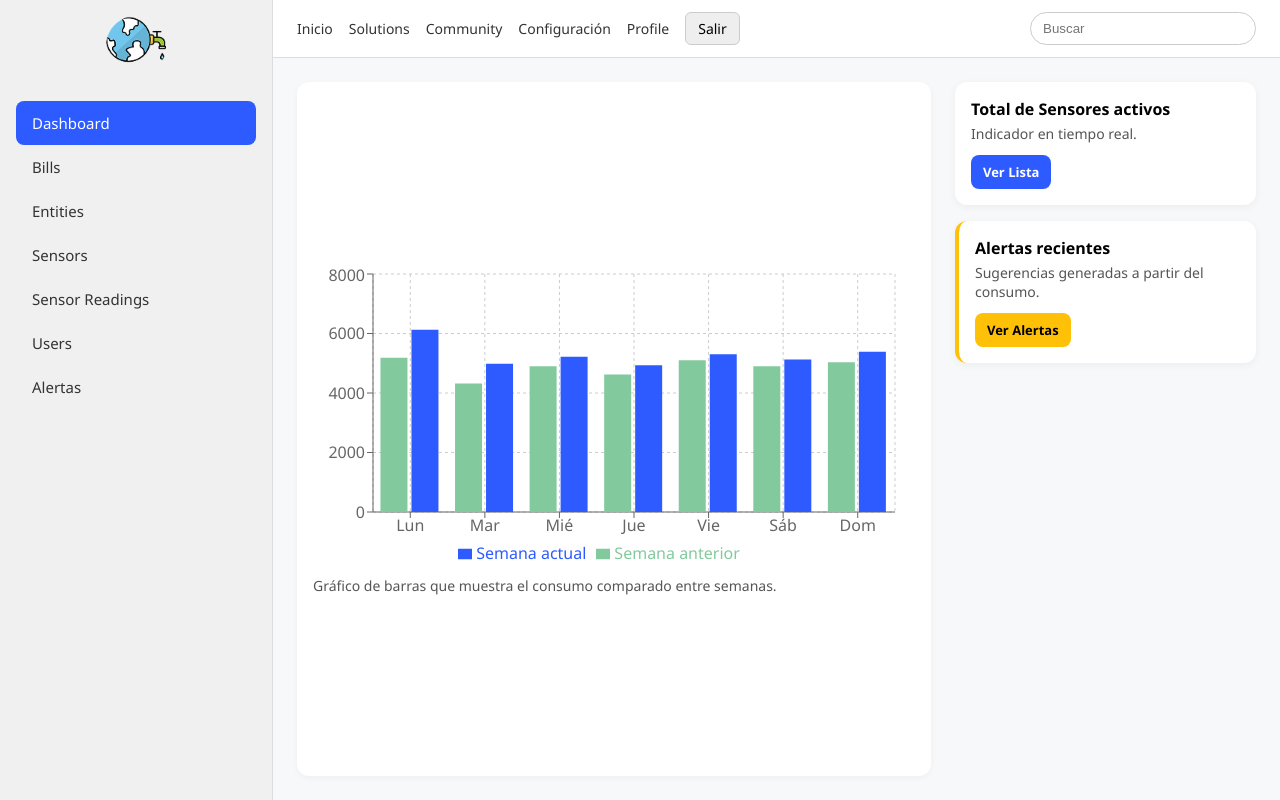
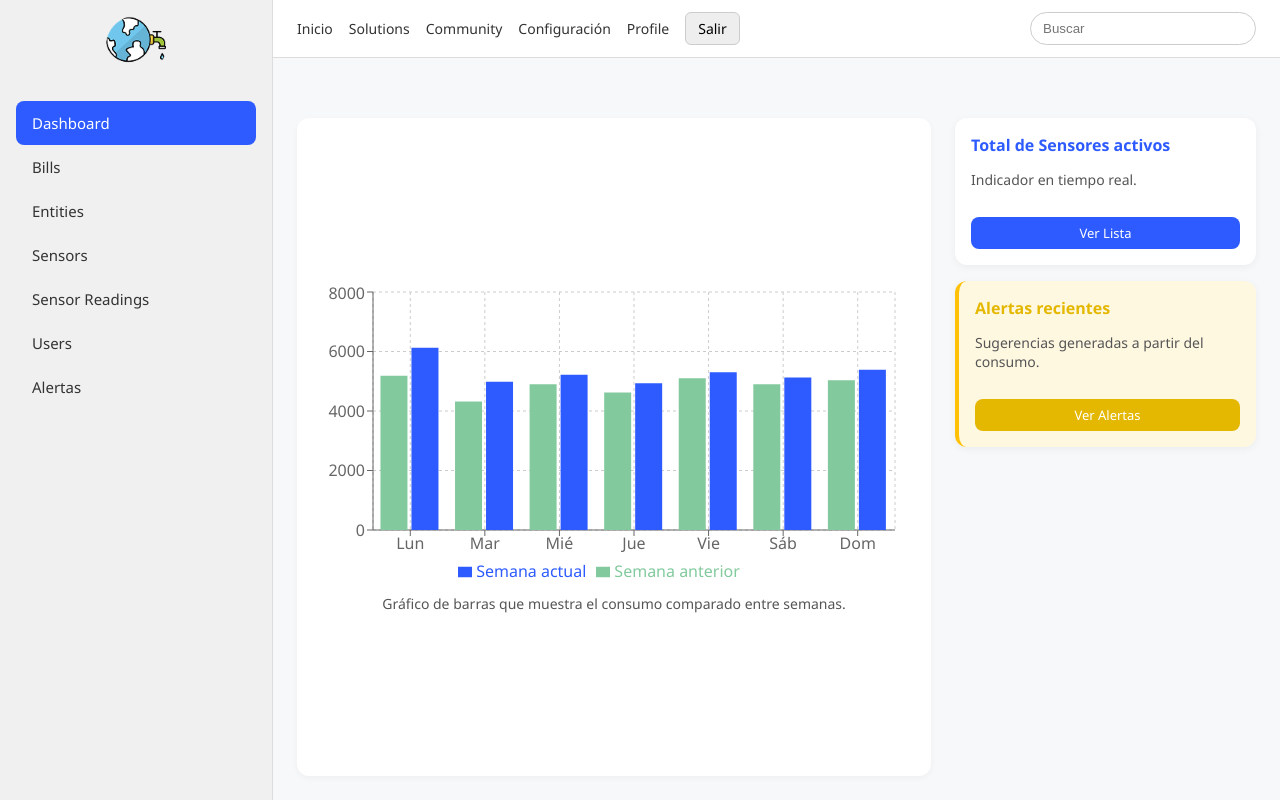
Before and after one commit to BraytoGBDX/AquaBrym-Frontend, a React (Vite) app: page /admin in a window 1280 px wide. Built offline with nearby package versions, Linux system fonts and the light colour scheme.

Commit message:
Fix: styles dashboard admin

```diff
--- a/src/pages/admin/Dashboard.jsx
+++ b/src/pages/admin/Dashboard.jsx
@@ -244,13 +244,9 @@ function AdminDashboard() {
               </>
             ) : activeSection === 'Entities' ? (
               <>
-                <div style={{ display: 'flex', justifyContent: 'space-between', alignItems: 'center', marginBottom: 16 }}>
+                <div className="header-actions-row">
                   <h2>Entidades</h2>
-                  <button
-                    className="btn btn-blue"
-                    style={{ padding: '8px 16px', borderRadius: 8, background: '#2d5bff', color: '#fff', border: 'none', cursor: 'pointer' }}
-                    onClick={() => setShowEntityForm(true)}
-                  >
+                  <button className="btn btn-blue" onClick={() => setShowEntityForm(true)}>
                     Crear Entidad
                   </button>
                 </div>
@@ -260,17 +256,10 @@ function AdminDashboard() {
                   data={entities}
                 />
                 {showEntityForm && (
-                  <div style={{
-                    position: 'fixed',
-                    top: 0, left: 0, width: '100vw', height: '100vh',
-                    background: 'rgba(0,0,0,0.2)', display: 'flex', alignItems: 'center', justifyContent: 'center', zIndex: 1000
-                  }}>
-                    <div style={{ background: '#fff', padding: 32, borderRadius: 12, boxShadow: '0 2px 12px rgba(0,0,0,0.15)', minWidth: 400 }}>
+                  <div className="modal-eliminar-overlay">
+                    <div className="modal-eliminar-content">
                       <EntityForm onSubmit={handleCreateEntity} />
-                      <button
-                        style={{ marginTop: 16, width: '100%', padding: '8px', borderRadius: 8, background: '#888', color: '#fff', border: 'none', cursor: 'pointer' }}
-                        onClick={() => setShowEntityForm(false)}
-                      >
+                      <button className="btn" onClick={() => setShowEntityForm(false)}>
                         Cancelar
                       </button>
                     </div>
@@ -279,13 +268,9 @@ function AdminDashboard() {
               </>
             ) : activeSection === 'Sensors' ? (
               <>
-                <div style={{ display: 'flex', justifyContent: 'space-between', alignItems: 'center', marginBottom: 16 }}>
+                <div className="header-actions-row">
                   <h2>Sensores</h2>
-                  <button
-                    className="btn btn-blue"
-                    style={{ padding: '8px 16px', borderRadius: 8, background: '#2d5bff', color: '#fff', border: 'none', cursor: 'pointer' }}
-                    onClick={() => setShowSensorForm(true)}
-                  >
+                  <button className="btn btn-blue" onClick={() => setShowSensorForm(true)}>
                     Crear Sensor
                   </button>
                 </div>
@@ -302,12 +287,8 @@ function AdminDashboard() {
                   }}
                 />
                 {showSensorForm && (
-                  <div style={{
-                    position: 'fixed',
-                    top: 0, left: 0, width: '100vw', height: '100vh',
-                    background: 'rgba(0,0,0,0.2)', display: 'flex', alignItems: 'center', justifyContent: 'center', zIndex: 1000
-                  }}>
-                    <div style={{ background: '#fff', padding: 32, borderRadius: 12, boxShadow: '0 2px 12px rgba(0,0,0,0.15)', minWidth: 400 }}>
+                  <div className="modal-eliminar-overlay">
+                    <div className="modal-eliminar-content">
                       <SensorForm
                         sensor={sensorToEdit}
                         onClose={() => {
@@ -317,7 +298,7 @@ function AdminDashboard() {
                         onSubmit={handleSaveSensor}
                       />
                       <button
-                        style={{ marginTop: 16, width: '100%', padding: '8px', borderRadius: 8, background: '#888', color: '#fff', border: 'none', cursor: 'pointer' }}
+                        className="btn"
                         onClick={() => {
                           setShowSensorForm(false);
                           setSensorToEdit(null);
@@ -331,13 +312,9 @@ function AdminDashboard() {
               </>
             ) : activeSection === 'Users' ? (
               <>
-                <div style={{ display: 'flex', justifyContent: 'space-between', alignItems: 'center', marginBottom: 16 }}>
+                <div className="header-actions-row">
                   <h2>Usuarios</h2>
-                  <button
-                    className="btn btn-blue"
-                    style={{ padding: '8px 16px', borderRadius: 8, background: '#2d5bff', color: '#fff', border: 'none', cursor: 'pointer' }}
-                    onClick={() => setShowForm(true)}
-                  >
+                  <button className="btn btn-blue" onClick={() => setShowForm(true)}>
                     Crear Usuario
                   </button>
                 </div>
@@ -347,17 +324,10 @@ function AdminDashboard() {
                   data={users}
                 />
                 {showForm && (
-                  <div style={{
-                    position: 'fixed',
-                    top: 0, left: 0, width: '100vw', height: '100vh',
-                    background: 'rgba(0,0,0,0.2)', display: 'flex', alignItems: 'center', justifyContent: 'center', zIndex: 1000
-                  }}>
-                    <div style={{ background: '#fff', padding: 32, borderRadius: 12, boxShadow: '0 2px 12px rgba(0,0,0,0.15)', minWidth: 400 }}>
+                  <div className="modal-eliminar-overlay">
+                    <div className="modal-eliminar-content">
                       <UserForm onSubmit={handleCreateUser} />
-                      <button
-                        style={{ marginTop: 16, width: '100%', padding: '8px', borderRadius: 8, background: '#888', color: '#fff', border: 'none', cursor: 'pointer' }}
-                        onClick={() => setShowForm(false)}
-                      >
+                      <button className="btn" onClick={() => setShowForm(false)}>
                         Cancelar
                       </button>
                     </div>
@@ -372,7 +342,6 @@ function AdminDashboard() {
               />
             )}
           </div>
-
           <div className="side-cards">
             <div className="card">
               <div className="card-title">Total de Sensores activos</div>
--- a/src/pages/admin/styles/Dashboard.css
+++ b/src/pages/admin/styles/Dashboard.css
@@ -296,3 +296,136 @@
 .modal-eliminar-btn-no {
   background: #e74c3c;
 }
+
+.content-grid {
+  display: grid;
+  grid-template-columns: 2fr 1fr;
+  gap: 32px;
+  margin-top: 36px;
+}
+
+.main-chart {
+  background: #fff;
+  border-radius: 14px;
+  box-shadow: 0 2px 12px rgba(0,0,0,0.08);
+  padding: 30px 28px 28px 28px;
+  min-height: 420px;
+  display: flex;
+  flex-direction: column;
+  justify-content: flex-start;
+}
+
+.header-actions-row {
+  display: flex;
+  justify-content: space-between;
+  align-items: center;
+  margin-bottom: 16px;
+}
+
+.header-actions-row .btn {
+  padding: 8px 16px;
+  border-radius: 8px;
+  background: #2d5bff;
+  color: #fff;
+  border: none;
+  cursor: pointer;
+  font-weight: 500;
+  font-size: 16px;
+}
+
+.chart-description {
+  margin-top: 18px;
+  font-size: 1.07rem;
+  color: #555;
+  text-align: center;
+}
+
+.modal-eliminar-overlay {
+  position: fixed;
+  top: 0; left: 0;
+  width: 100vw; height: 100vh;
+  background: rgba(0,0,0,0.2);
+  display: flex;
+  align-items: center;
+  justify-content: center;
+  z-index: 1000;
+}
+
+.modal-eliminar-content {
+  background: #fff;
+  padding: 32px;
+  border-radius: 12px;
+  box-shadow: 0 2px 12px rgba(0,0,0,0.15);
+  min-width: 400px;
+  display: flex;
+  flex-direction: column;
+  align-items: center;
+}
+
+.modal-eliminar-content .btn {
+  margin-top: 16px;
+  width: 100%;
+  padding: 8px;
+  border-radius: 8px;
+  background: #888;
+  color: #fff;
+  border: none;
+  cursor: pointer;
+}
+
+.side-cards {
+  display: flex;
+  flex-direction: column;
+  gap: 22px;
+}
+
+.card {
+  background: #f8fafc;
+  border-radius: 12px;
+  box-shadow: 0 1px 6px rgba(44,61,180,0.05);
+  padding: 18px 22px;
+  display: flex;
+  flex-direction: column;
+  gap: 10px;
+}
+
+.card.yellow {
+  background: #fff8e1;
+}
+
+.card-title {
+  font-weight: bold;
+  font-size: 1.12rem;
+  color: #2d5bff;
+}
+
+.card.yellow .card-title {
+  color: #e4b700;
+}
+
+.card-text {
+  color: #424242;
+  font-size: 1rem;
+}
+
+.btn.btn-yellow {
+  background: #e4b700;
+  color: #fff;
+  border: none;
+  border-radius: 8px;
+  padding: 7px 13px;
+  font-weight: 500;
+  cursor: pointer;
+  margin-top: 6px;
+}
+
+.btn.btn-blue {
+  background: #2d5bff;
+  color: #fff;
+  border: none;
+  border-radius: 8px;
+  padding: 7px 13px;
+  font-weight: 500;
+  cursor: pointer;
+  margin-top: 6px;
+}
```
